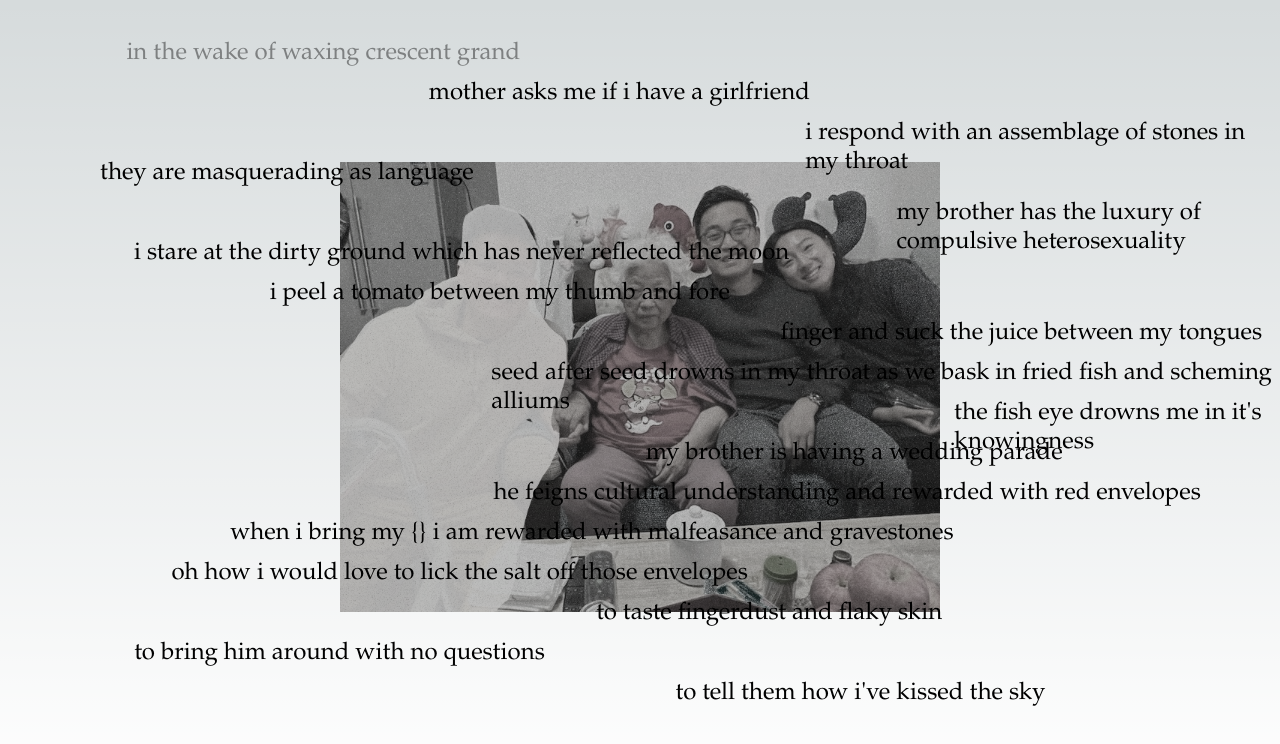
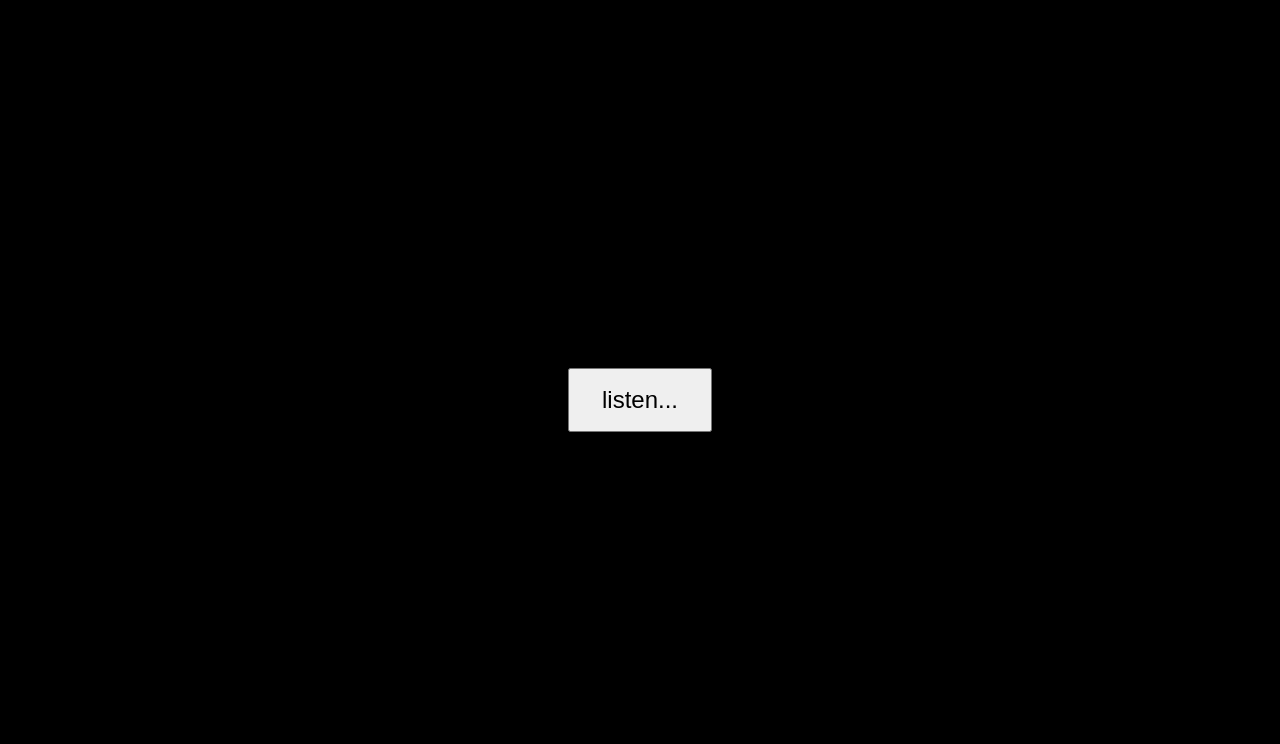
Before and after one commit to zhaovan/at-the-end-of-the-earth-i-find-_, a Next.js app: page / in a window 1280 px wide. Shown: the top 744 px of the page. Built offline with nearby package versions, Linux system fonts and the light colour scheme.

Commit message:
adds sound effect and enter

```diff
--- a/src/app/globals.css
+++ b/src/app/globals.css
@@ -1,46 +1,3 @@
-:root {
-  --max-width: 1100px;
-  --border-radius: 12px;
-  --font-mono: ui-monospace, Menlo, Monaco, "Cascadia Mono", "Segoe UI Mono",
-    "Roboto Mono", "Oxygen Mono", "Ubuntu Monospace", "Source Code Pro",
-    "Fira Mono", "Droid Sans Mono", "Courier New", monospace;
-
-  --foreground-rgb: 0, 0, 0;
-  --background-start-rgb: 214, 219, 220;
-  --background-end-rgb: 255, 255, 255;
-
-  --primary-glow: conic-gradient(
-    from 180deg at 50% 50%,
-    #16abff33 0deg,
-    #0885ff33 55deg,
-    #54d6ff33 120deg,
-    #0071ff33 160deg,
-    transparent 360deg
-  );
-  --secondary-glow: radial-gradient(
-    rgba(255, 255, 255, 1),
-    rgba(255, 255, 255, 0)
-  );
-
-  --tile-start-rgb: 239, 245, 249;
-  --tile-end-rgb: 228, 232, 233;
-  --tile-border: conic-gradient(
-    #00000080,
-    #00000040,
-    #00000030,
-    #00000020,
-    #00000010,
-    #00000010,
-    #00000080
-  );
-
-  --callout-rgb: 238, 240, 241;
-  --callout-border-rgb: 172, 175, 176;
-  --card-rgb: 180, 185, 188;
-  --card-border-rgb: 131, 134, 135;
-}
-
-@media (prefers-color-scheme: dark) {
 :root {
   --foreground-rgb: 255, 255, 255;
   --background-start-rgb: 0, 0, 0;
@@ -71,7 +28,6 @@
   --card-rgb: 100, 100, 100;
   --card-border-rgb: 200, 200, 200;
 }
-}
 
 * {
   box-sizing: border-box;
@@ -99,9 +55,15 @@ a {
   color: inherit;
   text-decoration: none;
 }
-
+/*
 @media (prefers-color-scheme: dark) {
   html {
     color-scheme: dark;
   }
+} */
+
+button {
+  cursor: pointer;
+  padding: 1rem 2rem;
+  font-size: 1.5rem;
 }
--- a/src/app/page.js
+++ b/src/app/page.js
@@ -1,5 +1,7 @@
+"use client";
 import Image from "next/image";
 import styles from "./page.module.css";
+import { useEffect, useState } from "react";
 
 const text = `in the wake of waxing crescent grand // mother asks me if i have a
         girlfriend // i respond with an assemblage of stones in my throat //
@@ -17,20 +19,34 @@ const text = `in the wake of waxing crescent grand // mother asks me if i have a
         to tell them how i've kissed the sky`;
 
 export default function Home() {
+  const [opened, setOpened] = useState(false);
+  useEffect(() => {
+    const audio = new Audio("/bg.mp3");
+    audio.volume = 0.15;
+    document.addEventListener("mousemove", () => {
+      audio.play();
+    });
+  }, []);
+
   return (
     <main className={styles.main}>
+      {opened ? (
+        <>
           <div className={styles.imageContainer}>
             <Image
               src={"/image.png"}
               width={600}
               height={450}
               className={styles.image1}
+              alt="family photo"
             />
             <Image
               src={"/image2.png"}
               width={600}
               height={450}
               className={styles.image2}
+              priority
+              alt="family photo"
             />
           </div>
           <p>
@@ -53,6 +69,10 @@ export default function Home() {
               );
             })}
           </p>
+        </>
+      ) : (
+        <button onClick={() => setOpened(true)}>listen...</button>
+      )}
     </main>
   );
 }
```
Also changed, not shown: 1 other file (tests, documents, lock files or other folders). Lines whose indentation alone changed are shown as unchanged.
